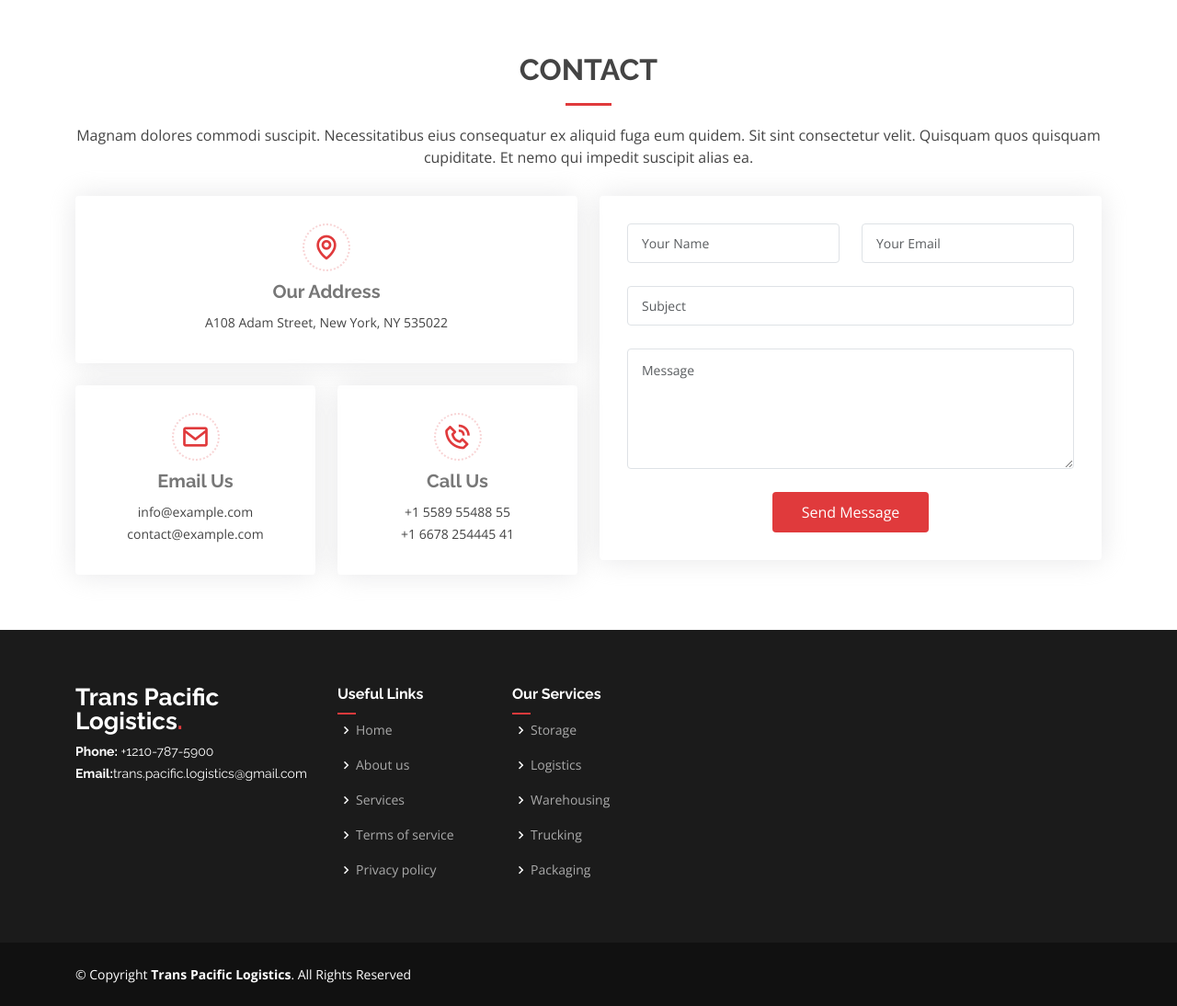
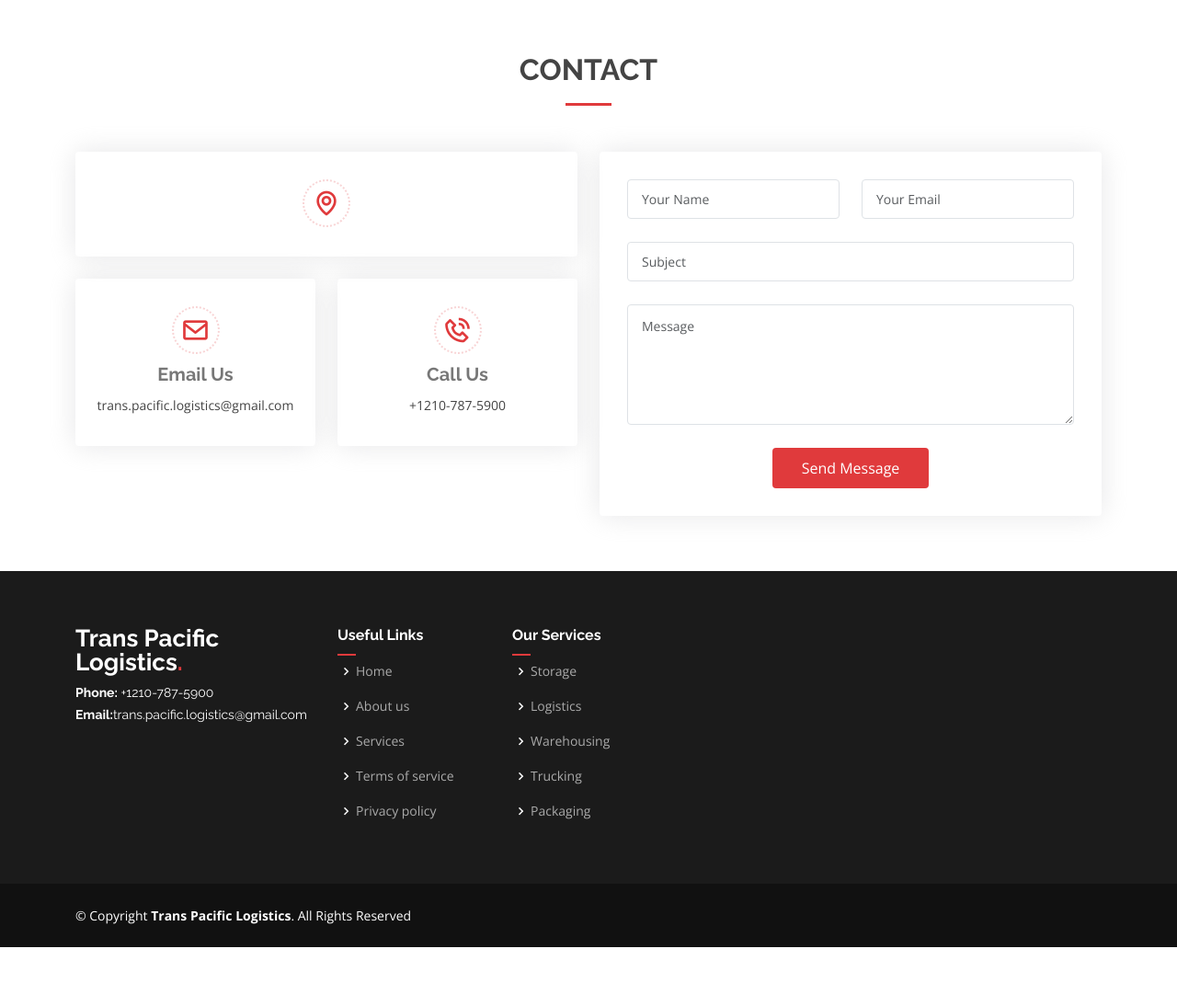
Before and after one commit to Youngp2/logistic, a Django app: page /contact/ in a window 1280 px wide. Shown: the part 83-1177 px from the top of the page at 92% size. After the commit the page ends 1113 px from the top, so only its background shows below. Run offline with Django 4.2, Linux system fonts and the light colour scheme; parts of the project's set-up code (start-up, migrations or seed data) failed here and were passed over; some libraries are stand-ins or nearby versions.

Commit message:
update contact page

```diff
--- a/clientside/templates/contact.html
+++ b/clientside/templates/contact.html
@@ -9,7 +9,6 @@
 
         <div class="section-title">
           <h2>Contact</h2>
-          <p>Magnam dolores commodi suscipit. Necessitatibus eius consequatur ex aliquid fuga eum quidem. Sit sint consectetur velit. Quisquam quos quisquam cupiditate. Et nemo qui impedit suscipit alias ea.</p>
         </div>
 
         <div class="row" data-aos="fade-up" data-aos-delay="100">
@@ -20,22 +19,22 @@
               <div class="col-md-12">
                 <div class="info-box">
                   <i class="bx bx-map"></i>
-                  <h3>Our Address</h3>
-                  <p>A108 Adam Street, New York, NY 535022</p>
+                  <!-- <h3>Our Address</h3>
+                  <p>A134  Street, New York</p> -->
                 </div>
               </div>
               <div class="col-md-6">
                 <div class="info-box mt-4">
                   <i class="bx bx-envelope"></i>
                   <h3>Email Us</h3>
-                  <p>info@example.com<br>contact@example.com</p>
+                  <p>trans.pacific.logistics@gmail.com</p>
                 </div>
               </div>
               <div class="col-md-6">
                 <div class="info-box mt-4">
                   <i class="bx bx-phone-call"></i>
                   <h3>Call Us</h3>
-                  <p>+1 5589 55488 55<br>+1 6678 254445 41</p>
+                  <p> +1210-787-5900</p>
                 </div>
               </div>
             </div>
```
